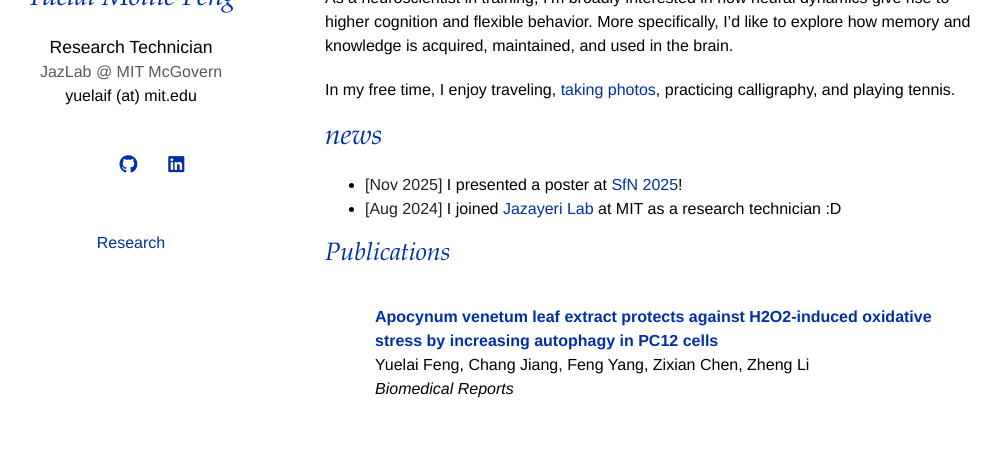
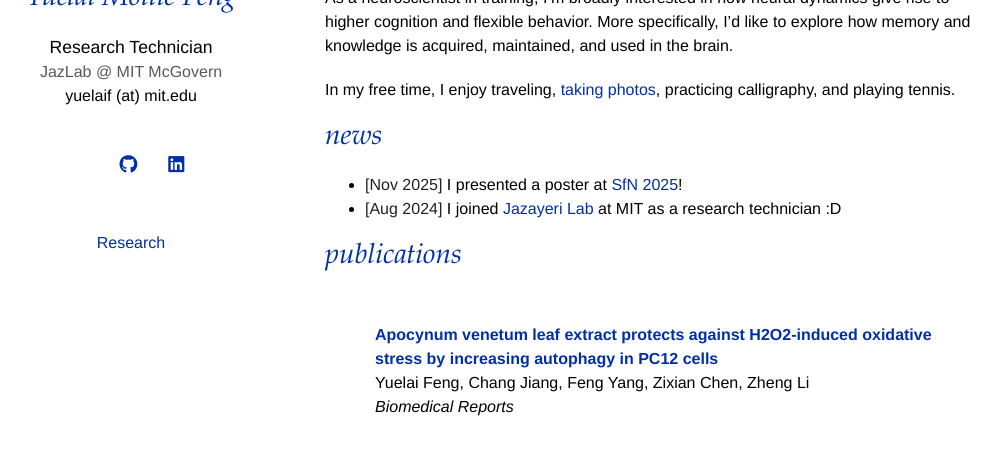
Before and after one commit to yuelai-feng/yuelai-feng.github.io, a Jekyll site: the page built from index.md, in a window 1280 px wide, cut to the strip 249-704 px from the top of the page. Shown: the whole strip, without its empty margins (145-1146 px from the left). Built offline with Jekyll 4.4.1, drawn with Linux system fonts in a browser that asks for light colours; a style sheet for code colours, icons or effects is not loaded; our own code applies the rules of GitHub Pages for plain Markdown files; part of the change alters nothing that is shown.

Commit message:
update pub

```diff
--- a/_includes/publications.md
+++ b/_includes/publications.md
@@ -1,5 +1,3 @@
-<h2 id="publications" style="margin: 2px 0px -15px;">Publications</h2>
-
 <div class="publications">
 <ol class="bibliography">
 
--- a/_layouts/homepage.html
+++ b/_layouts/homepage.html
@@ -83,7 +83,7 @@
         <br>
         <br>
 
-        <a href="yuelai-feng.github.io/research">Research</a>
+        <a href="./research">Research</a>
 
       </header>
       <section>
--- a/index.md
+++ b/index.md
@@ -15,4 +15,5 @@ In my free time, I enjoy traveling, [taking photos](https://photos.app.goo.gl/N9
 - **[Nov 2025]** I presented a poster at [SfN 2025](https://www.sfn.org/meetings/neuroscience-2025){:target="_blank"}!
 - **[Aug 2024]** I joined [Jazayeri Lab](http://jazlab.org){:target="_blank"} at MIT as a research technician :D
 
+# publications
 {% include_relative _includes/publications.md %}
```
